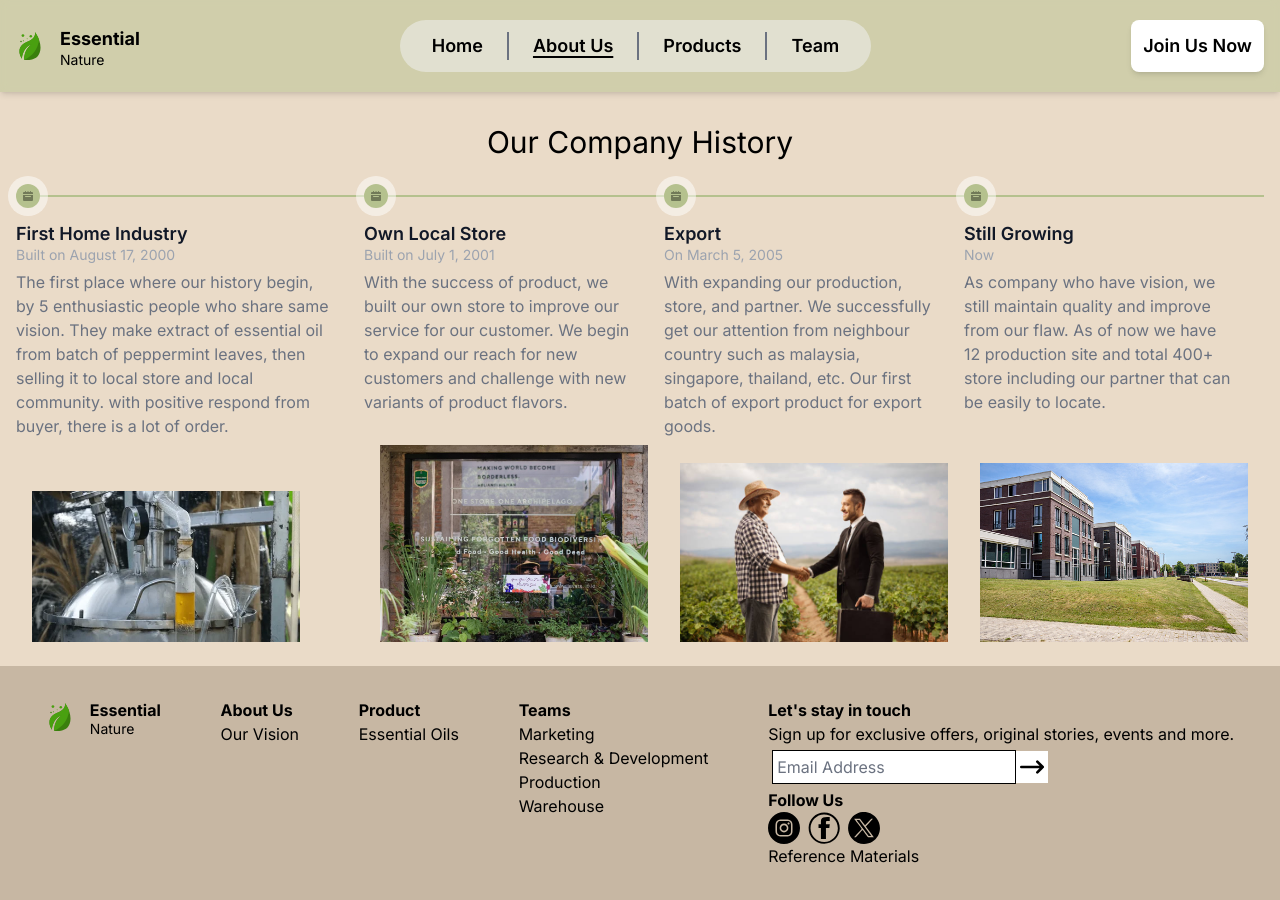
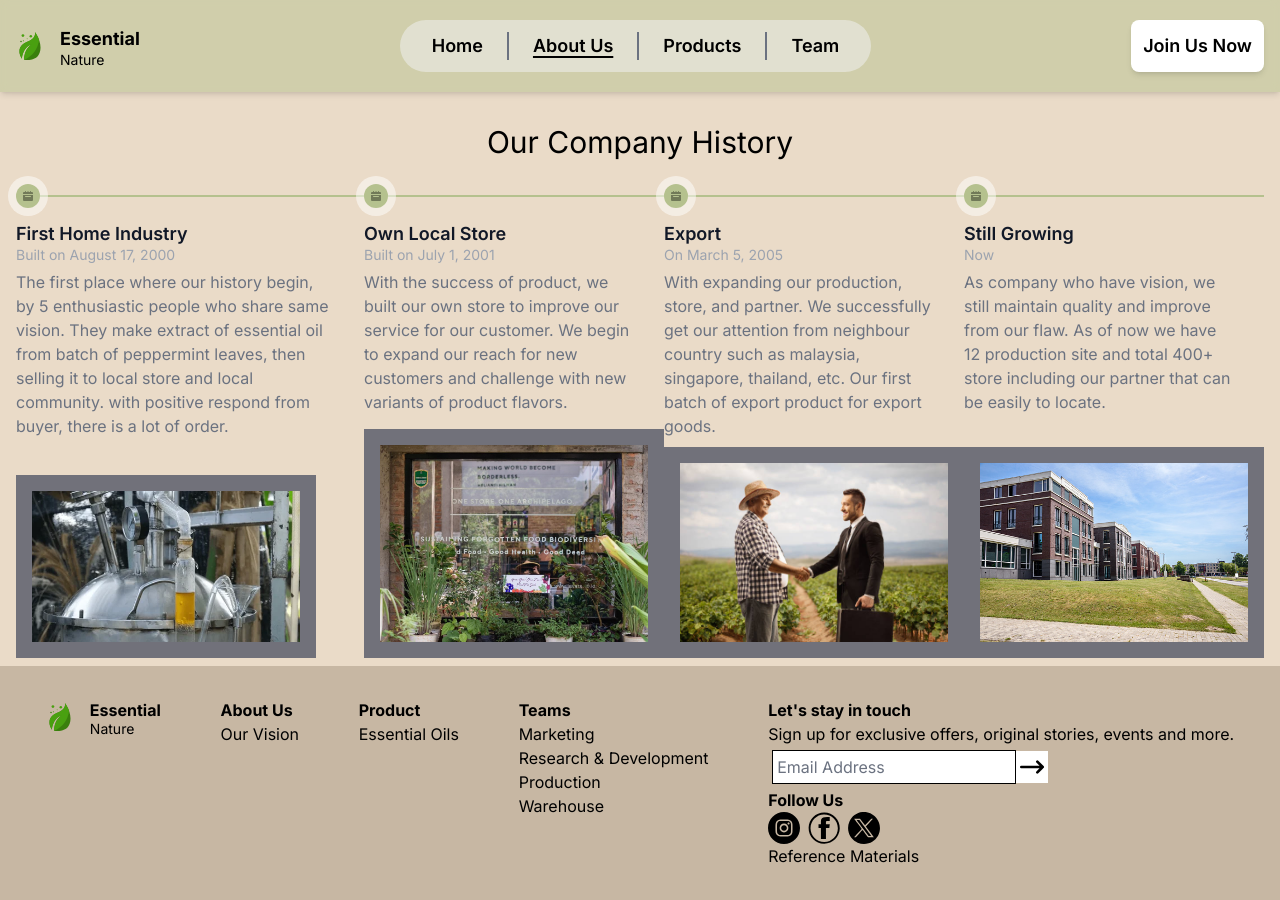
Before and after one commit to rbachtiarA/tugas-2-frontEnd, a Next.js app: page /about in a window 1280 px wide. Built offline with nearby package versions, Linux system fonts and the light colour scheme.

Commit message:
edit: placeholder bg

```diff
--- a/src/components/timelineCard.tsx
+++ b/src/components/timelineCard.tsx
@@ -18,7 +18,7 @@ export default function TimelineCard({label, date, content, image}: TimelineCard
                 <time className="block mb-2 text-sm font-normal leading-none text-gray-400 dark:text-gray-500">{date}</time>
                 <p className="text-base font-normal text-gray-500 dark:text-gray-400">{content}</p>
             </div>
-            <div className='w-[300px] p-4 mx-auto lg:mx-0'>
+            <div className='w-[300px] p-4 mx-auto lg:mx-0 bg-zinc-500'>
                 <Image
                 src={image.link}
                 alt={image.label}
```
